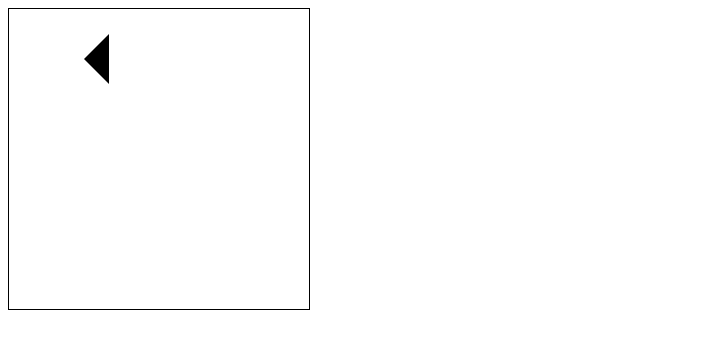
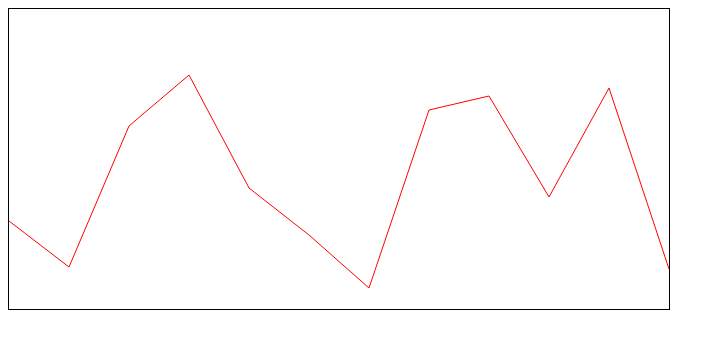
Before and after one commit to rodrigocitadin/line-chart, a plain HTML site: page index.html in a window 1280 px wide. Shown: the whole page, without its empty margins (0-725 px from the left). Drawn offline with Linux system fonts and the light colour scheme.

Commit message:
logic added

```diff
--- a/index.html
+++ b/index.html
@@ -12,7 +12,7 @@
 </head>
 
 <body>
-  <canvas id="line-chart" width="300" height="300"></canvas>
+  <canvas id="line-chart" width="660" height="300"></canvas>
   <script src="main.js">
   </script>
 </body>
--- a/main.js
+++ b/main.js
@@ -3,9 +3,26 @@ const canvas = document.getElementById("line-chart");
 if (canvas.getContext) {
   const ctx = canvas.getContext("2d");
 
+  drawLine(ctx, [88, 42, 183, 234, 121, 74, 21, 199, 213, 112, 221, 40], 'red')
+}
+
+function drawLine(ctx, arrayMonths, color) {
+  // array months example: [20, 40, 100, 20, 30, 40, 10, 80, 29, 15, 23, 45]
+  // 12 elements with a value
+  //
+  // color example:
+  // 'red', 'blue', 'green'...
+  let x = 0;
+
+  ctx.strokeStyle = color
   ctx.beginPath();
-  ctx.moveTo(75, 50);
-  ctx.lineTo(100, 75);
-  ctx.lineTo(100, 25);
-  ctx.fill();
+  ctx.moveTo(0, 300 - arrayMonths[0]);
+
+  for (let month of arrayMonths) {
+
+    ctx.lineTo(x, 300 - month)
+    x += 60;
+  }
+
+  ctx.stroke()
 }
```
